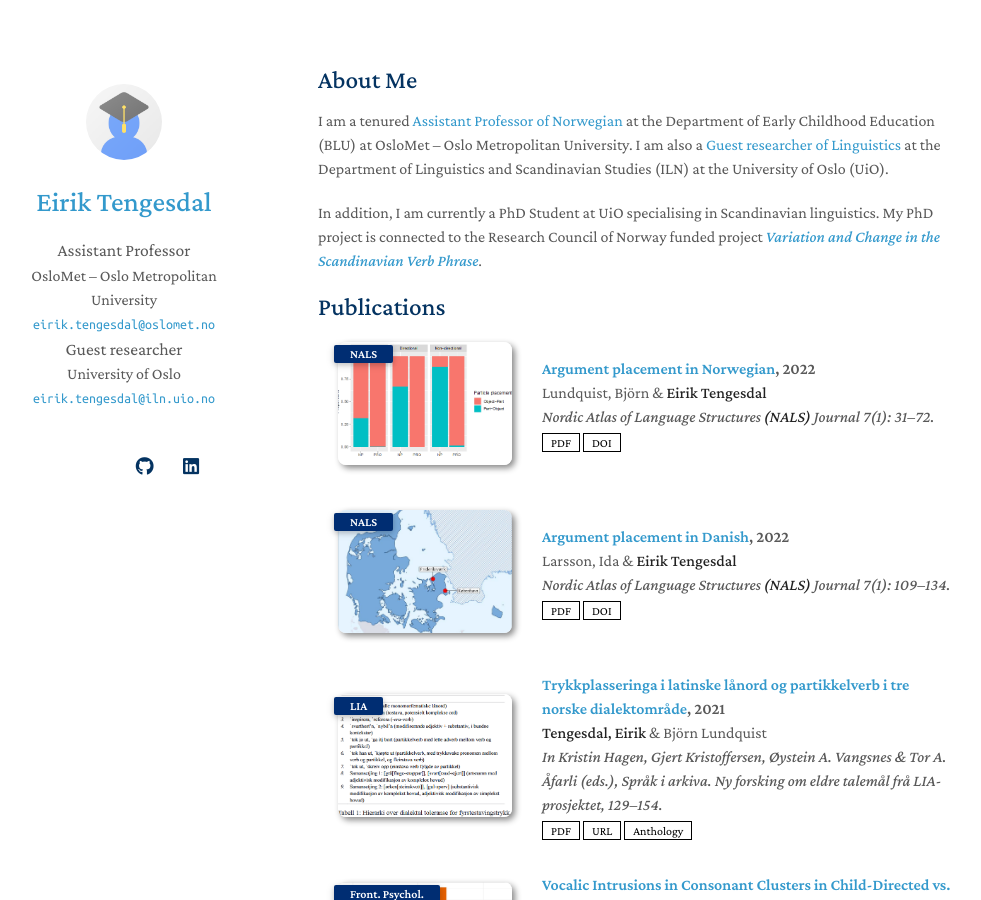
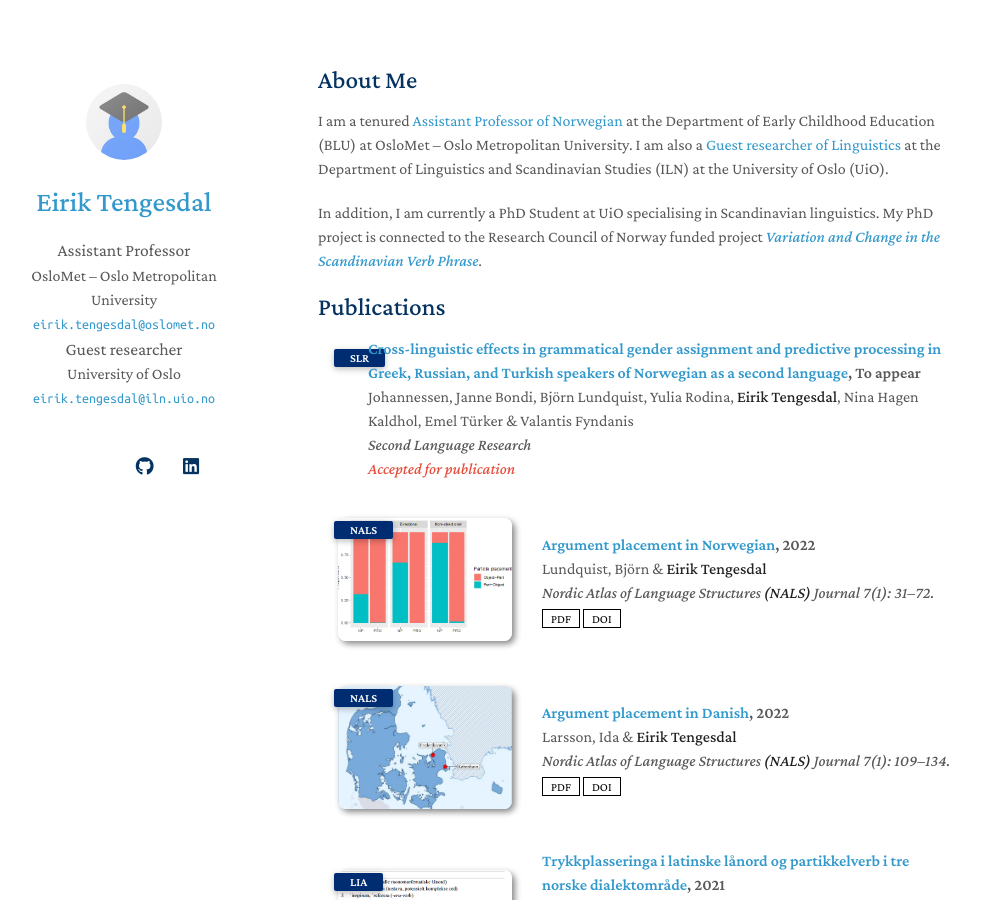
Before and after one commit to EirikTengesdal/eiriktengesdal.no-old, a Jekyll site: the page built from index.md, in a window 1280 px wide and 900 px high. Shown: the whole window, without its empty margins (152-1133 px from the left). Built offline with Jekyll 4.4.1, drawn with Linux system fonts in a browser that asks for light colours; nearby versions of some CDN libraries; a style sheet for code colours, icons or effects is not loaded; our own code applies the rules of GitHub Pages for plain Markdown files.

Commit message:
Update publications.yml

```diff
--- a/_data/publications.yml
+++ b/_data/publications.yml
@@ -1,4 +1,16 @@
 main:
+
+  - title: Cross-linguistic effects in grammatical gender assignment and predictive processing in Greek, Russian, and Turkish speakers of Norwegian as a second language
+    authors: Johannessen, Janne Bondi, Björn Lundquist, Yulia Rodina, <strong>Eirik Tengesdal</strong>, Nina Hagen Kaldhol, Emel Türker & Valantis Fyndanis
+    year: "To appear"
+    journal_short: SLR
+    journal:  Second Language Research
+    #doi: https://doi.org/10.5617/nals.10099
+    #pdf: ./assets/files/NorwegianArgPlacement_final_17.01.23.pdf
+    #code: https://github.com/MrGiovanni/ContinualLearning
+    #bibtex: https://bib.yliu.me/MICCAI23.txt
+    #image: ./assets/img/Lundquist&Tengesdal_2022.png
+    notes: Accepted for publication
 
   - title: Argument placement in Norwegian
     authors: Lundquist, Björn & <strong>Eirik Tengesdal</strong>
```
